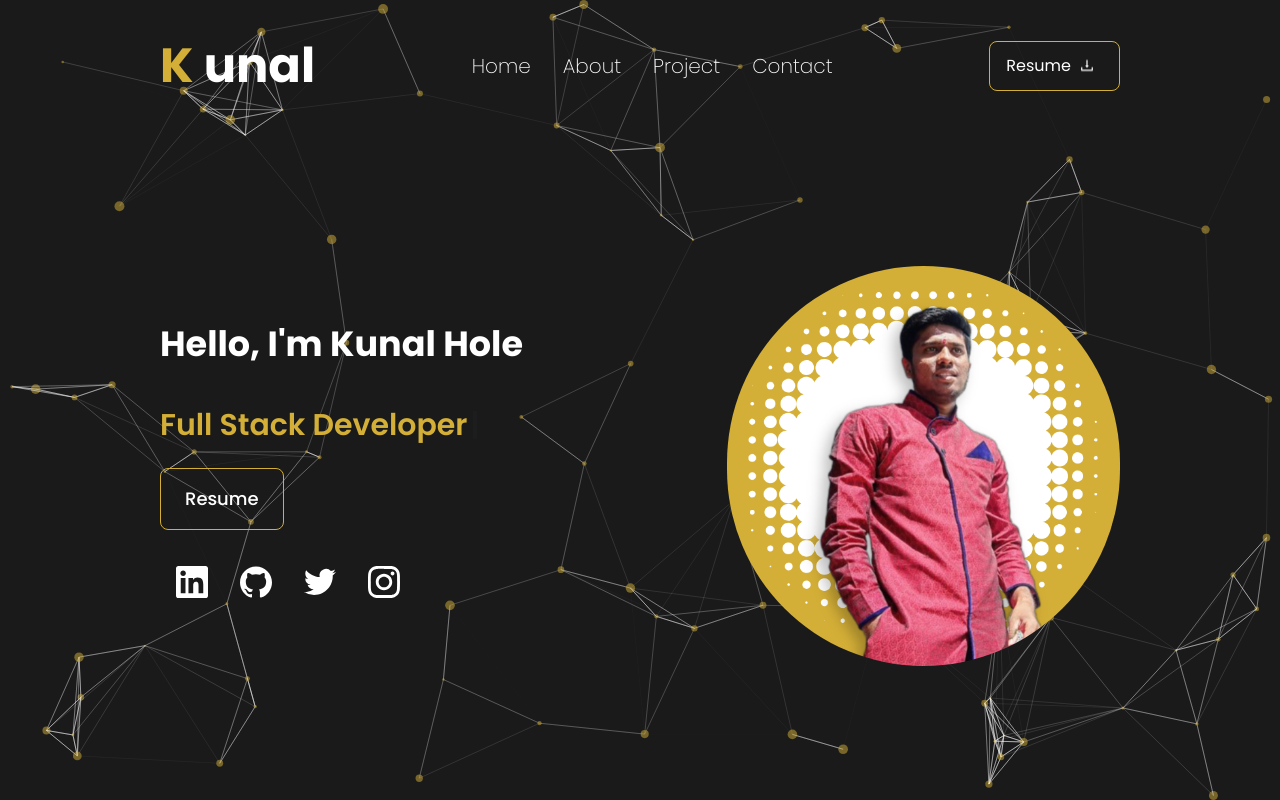
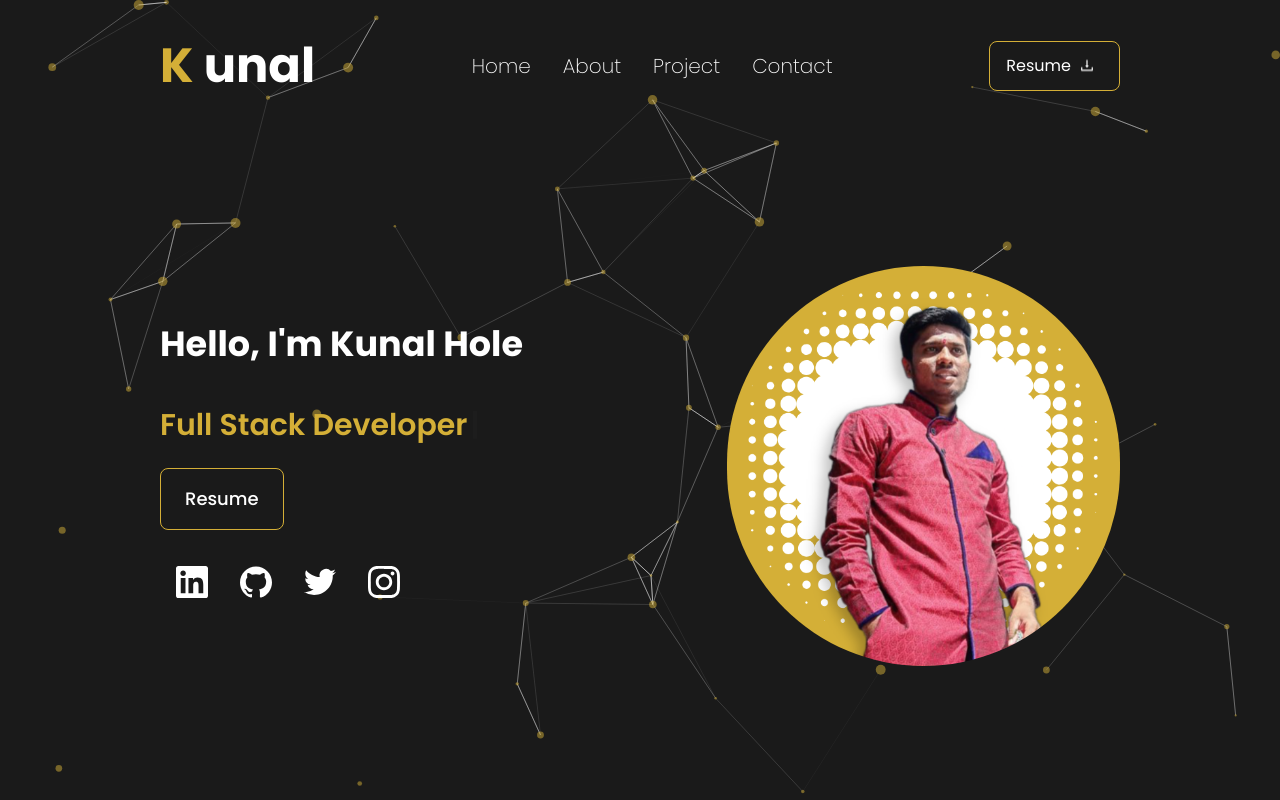
Before and after one commit to kunalhole/KunalHole-Portfolio-Website, a React (Create React App) app: page / in a window 1280 px wide. Built offline with nearby package versions, Linux system fonts and the light colour scheme.

Commit message:
Updating the setting of the ParticlesBackground for better UX

```diff
--- a/src/components/Particles/ParticlesBackground.js
+++ b/src/components/Particles/ParticlesBackground.js
@@ -71,15 +71,15 @@ const ParticlesBackground = () => {
                 default: "bounce",
               },
               random: false,
-              speed: 4,
+              speed: 2,
               straight: false,
             },
             number: {
               density: {
                 enable: true,
-                area: 800,
+                area: 900,
               },
-              value: 80,
+              value: 50,
             },
             opacity: {
               value: 0.5,
```
